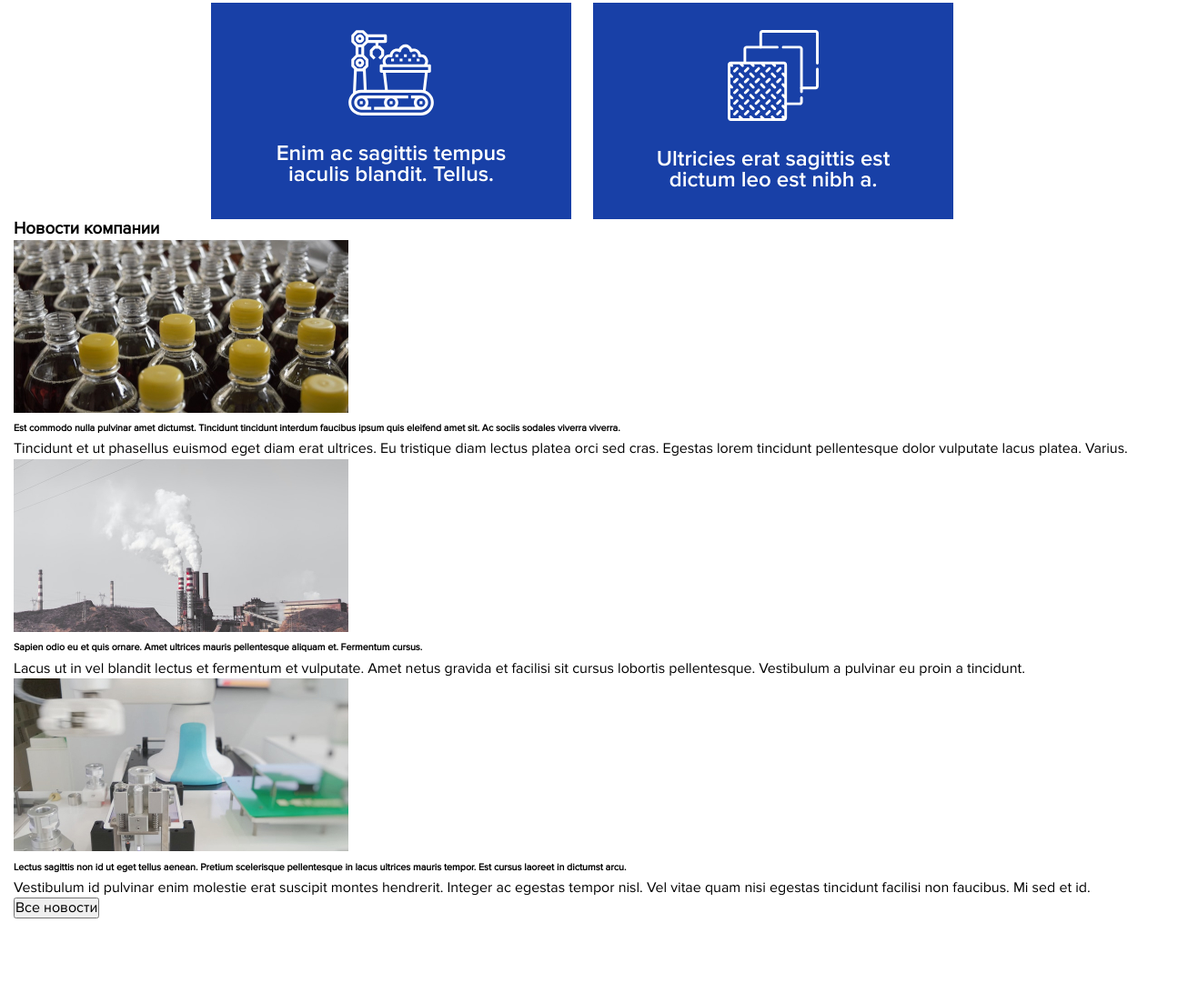
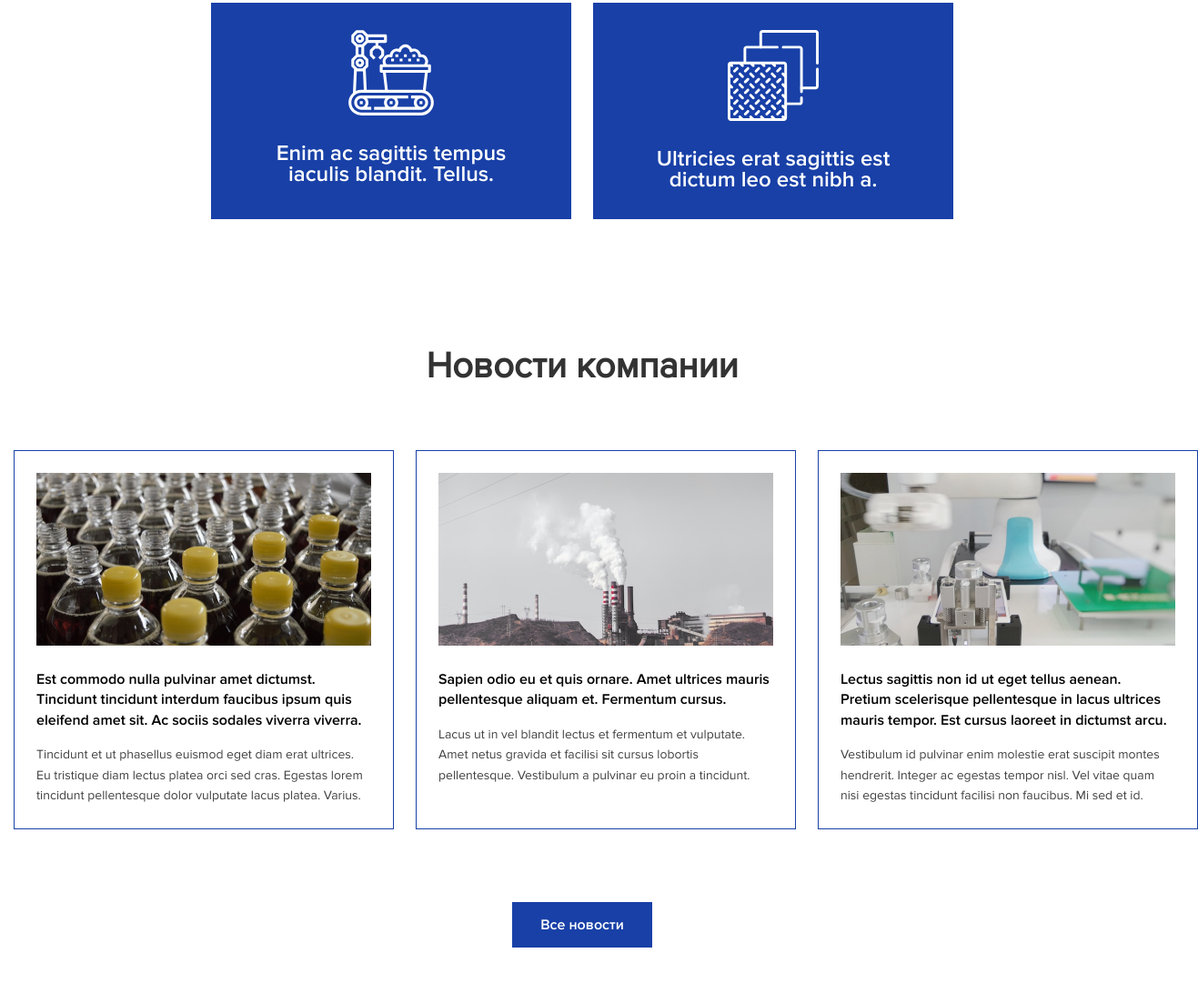
Before and after one commit to MaxWind29/Quintela, a plain HTML site: page index.html in a window 1280 px wide. Shown: the part 2661-3742 px from the top of the page at 91% size, 1317 px wide, since content can reach past the window. Before the commit the page ends 3671 px from the top, so only its background shows below. Drawn offline with nearby package versions, Linux system fonts and the light colour scheme.

Commit message:
add block news

```diff
--- a/css/style.css
+++ b/css/style.css
@@ -397,3 +397,64 @@ body {
    font-size: 24px;
    text-align: center;
 }
+
+.news{
+   padding-top: 151px;
+}
+
+.news__title{
+   margin-bottom: 80px;
+   color: var(--main-font-color);
+   text-align: center;
+   font-size: 40px;
+   font-weight: 700;
+}
+
+.news__box{
+   display: flex;
+   justify-content: space-between;
+   column-gap: 24px;
+   margin-bottom: 80px;
+}
+
+.news__box-item{
+   border: 1px solid var(--bg-color);
+   padding: 24px;
+}
+
+.news__box-img{
+   display: inline-block;
+   margin-bottom: 20px;
+}
+
+.news__box-title{
+   max-width: 368px;
+   margin-bottom: 16px;
+   font-family: var(--font-proxima-semibold);
+   font-weight: 600;
+   font-size: 16px;
+}
+
+.news__box-text{
+   max-width: 368px;
+   font-size: 14px;
+   opacity: 0.75;
+}
+
+.news__button{
+   display: block;
+   margin: 0 auto 120px;
+   font-family: var(--font-proxima-semibold);
+   font-weight: 600;
+   color: var(--accent-font-color);
+   background-color: var(--bg-color);
+   border: 1px solid var(--bg-color);
+   padding: 15px 30px;
+   cursor: pointer;
+   transition: all .3s;
+}
+
+.news__button:hover{
+   color: var(--bg-color);
+   background-color: var(--accent-font-color);
+}
--- a/index.html
+++ b/index.html
@@ -247,7 +247,7 @@
 				<div class="news__box">
 					<a class="news__box-item" href="#">
 						<img class="news__box-img" src="images/news/bottle.jpg" alt="photo bottle">
-						<h6 class="news__bpx-title">
+						<h6 class="news__box-title">
 							Est commodo nulla pulvinar amet dictumst. Tincidunt tincidunt interdum faucibus ipsum quis eleifend
 							amet sit. Ac sociis sodales viverra viverra.
 						</h6>
@@ -258,7 +258,7 @@
 					</a>
 					<a class="news__box-item" href="#">
 						<img class="news__box-img" src="images/news/factory.jpg" alt="photo factory">
-						<h6 class="news__bpx-title">
+						<h6 class="news__box-title">
 							Sapien odio eu et quis ornare. Amet ultrices mauris pellentesque aliquam et. Fermentum cursus.
 						</h6>
 						<p class="news__box-text">
@@ -268,7 +268,7 @@
 					</a>
 					<a class="news__box-item" href="#">
 						<img class="news__box-img" src="images/news/laboratory.jpg" alt="photo laboratory">
-						<h6 class="news__bpx-title">
+						<h6 class="news__box-title">
 							Lectus sagittis non id ut eget tellus aenean. Pretium scelerisque pellentesque in lacus ultrices mauris tempor. Est cursus laoreet in dictumst arcu.
 						</h6>
 						<p class="news__box-text">
@@ -276,7 +276,7 @@
 						</p>
 					</a>
 				</div>
-				<button class="news__button">
+				<button class="news__button" type="button">
 					Все новости
 				</button>
 			</div>
```
